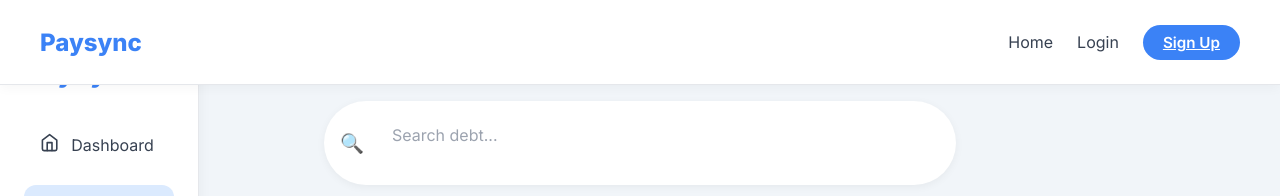
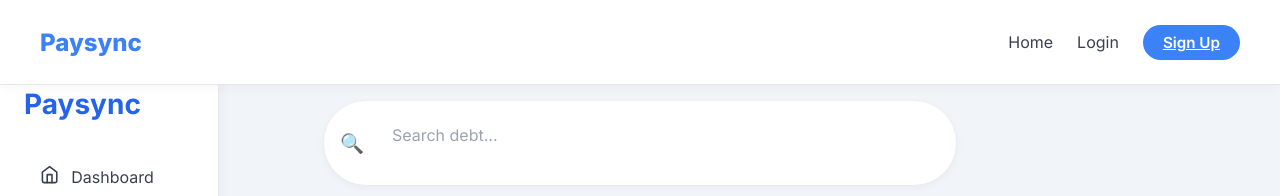
Before and after one commit to BakariJuma1/Debt-management-app-, a React (Vite) app: page /debts in a window 1280 px wide. Shown: the top 196 px of the page. Built offline with nearby package versions, Linux system fonts and the light colour scheme; no server answers.

Commit message:
Fix: fix sidebar debt tittle

```diff
--- a/src/components/sidebar/sidebar.css
+++ b/src/components/sidebar/sidebar.css
@@ -2,14 +2,14 @@
 @import url('https://fonts.googleapis.com/css2?family=Inter:wght@400;600;700&display=swap');
 
 .sidebar {
-  width: 150px;
+  width: 170px;
   height: 100vh;
   position: fixed;
   top: 0;
   left: 0;
   background-color: #ffffff;
   border-right: 1px solid #e5e7eb;
-  padding: 2rem 1.5rem;
+  padding: 4rem 1.5rem 2rem 1.5rem; /* Increased top padding for navbar */
   box-shadow: 2px 0 12px rgba(0, 0, 0, 0.04);
   z-index: 200;
   transition: all 0.3s ease-in-out;
@@ -24,10 +24,13 @@
 .sidebar-title {
   font-size: 1.75rem;
   font-weight: 700;
-  color: #3b82f6;
+  color: #2563eb;
   margin-bottom: 2rem;
   z-index: 201;
   position: relative;
+  white-space: nowrap;
+  overflow: hidden;
+  text-overflow: ellipsis;
 }
 
 .sidebar-nav {
@@ -85,7 +88,7 @@
     width: 100%;
     height: auto;
     position: relative;
-    padding: 1rem;
+    padding: 3rem 1rem 1rem 1rem; /* Increased top padding for navbar */
     box-shadow: none;
     border-bottom: 1px solid #e5e7eb;
   }
```
